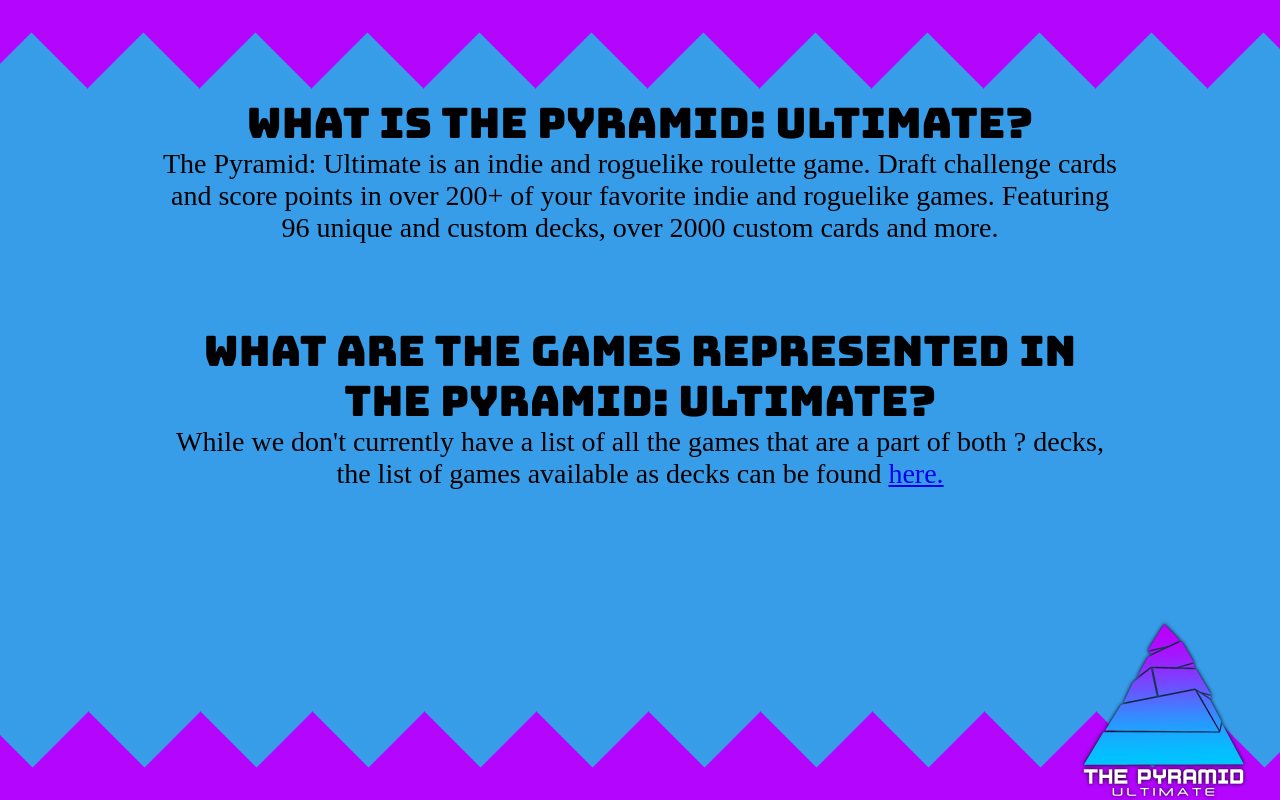
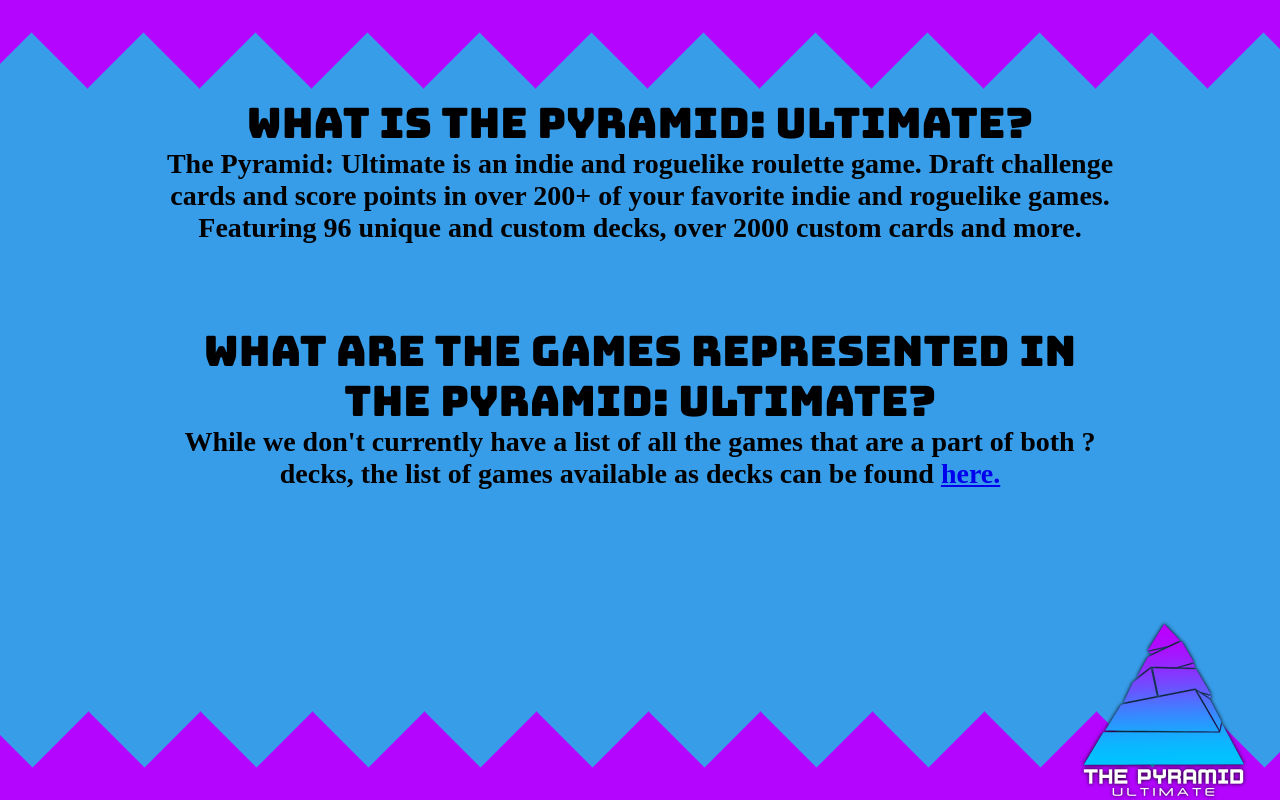
Before and after one commit to PyramidUltimate/pyramidultimate.github.io, a plain HTML site: page index.html in a window 1280 px wide. Drawn offline with Linux system fonts and the light colour scheme.

Commit message:
Update index.html

```diff
--- a/index.html
+++ b/index.html
@@ -15,11 +15,11 @@
         <br>
         What is The Pyramid: Ultimate?<br>
         <div id="desctext">
-          The Pyramid: Ultimate is an indie and roguelike roulette game. Draft challenge cards and score points in over 200+ of your favorite indie and roguelike games. Featuring 96 unique and custom decks, over 2000 custom cards and more.<br><br>
+          <b>The Pyramid: Ultimate is an indie and roguelike roulette game. Draft challenge cards and score points in over 200+ of your favorite indie and roguelike games. Featuring 96 unique and custom decks, over 2000 custom cards and more.</b><br><br>
         </div>
         <br>What are the games represented in The Pyramid: Ultimate?<br>
         <div id="desctext">
-          While we don't currently have a list of all the games that are a part of both ? decks, the list of games available as decks can be found <a href="https://infinitebacklog.nl/users/teqielemon/lists/27">here.</a><br><br><br><br>
+          <b>While we don't currently have a list of all the games that are a part of both ? decks, the list of games available as decks can be found <a href="https://infinitebacklog.nl/users/teqielemon/lists/27">here.</a></b><br><br><br><br>
         </div>
       </div>
     </center>
```
